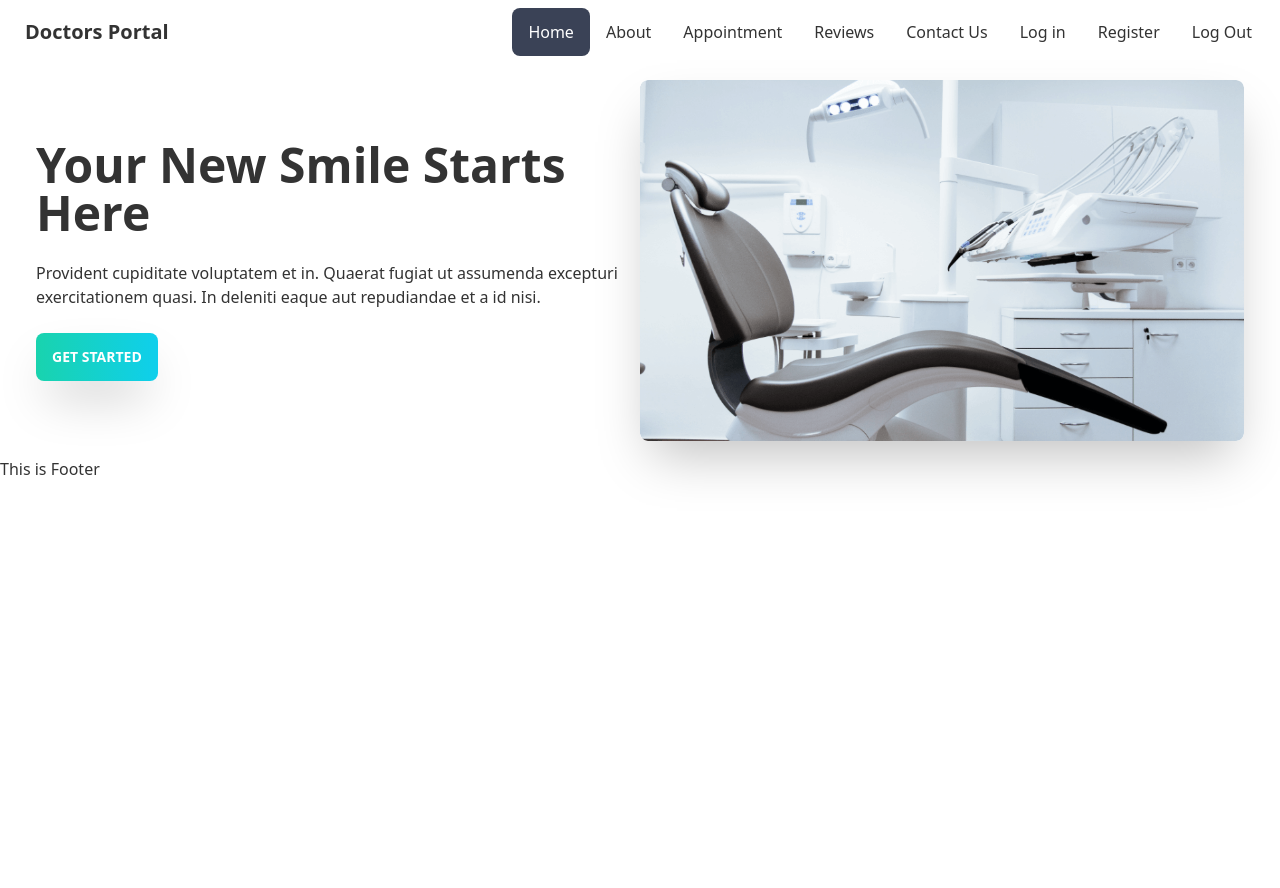
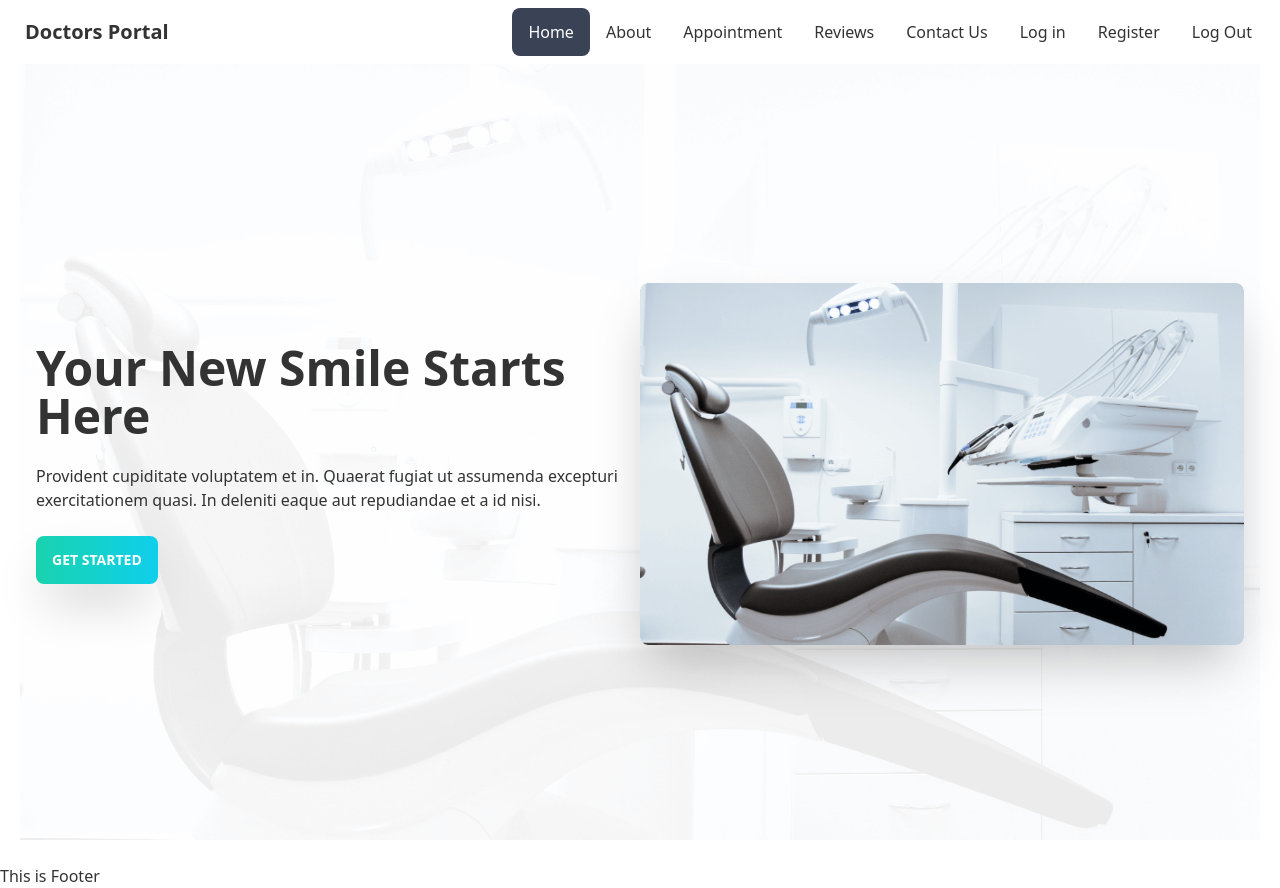
Before and after one commit to mohammad-al-samiul/doctor-portal-client, a React (Create React App) app: page /home in a window 1280 px wide. Before the commit the page ends 800 px from the top, so only its background shows below. Built offline with nearby package versions, Linux system fonts and the light colour scheme.

Commit message:
banner complete

```diff
--- a/src/pages/Home/Banner/Banner.js
+++ b/src/pages/Home/Banner/Banner.js
@@ -3,9 +3,9 @@ import BgImage from '../../../Assets/images/bg.png';
 import Chair from '../../../Assets/images/chair.png';
 const Banner = () => {
   return (
-    <div style={{ backgroundImage: `url (${BgImage})` }}>
-      <div className="hero">
-        <div className="hero-content flex-col lg:flex-row-reverse ">
+    <div className="bg-contain bg-no-repeat" style={{ backgroundImage: `url(${BgImage})` }}>
+      <div className="hero min-h-screen">
+        <div className="hero-content  flex-col lg:flex-row-reverse ">
           <img src={Chair} className="rounded-lg lg:w-1/2 shadow-2xl" />
           <div className="lg:w-1/2">
             <h1 className="lg:text-5xl text-3xl font-bold">Your New Smile Starts Here</h1>
```
